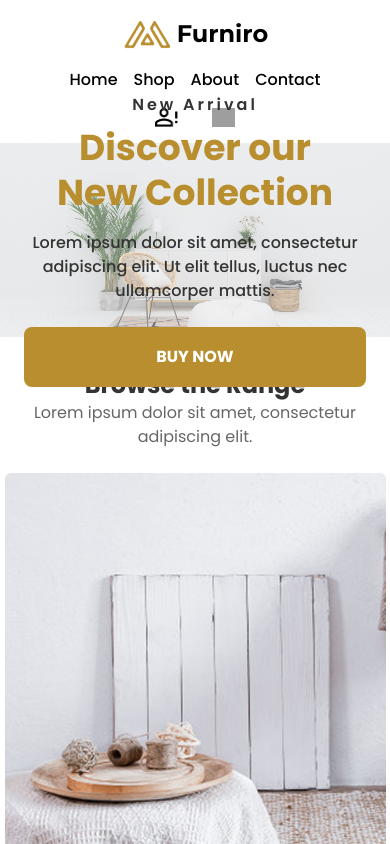
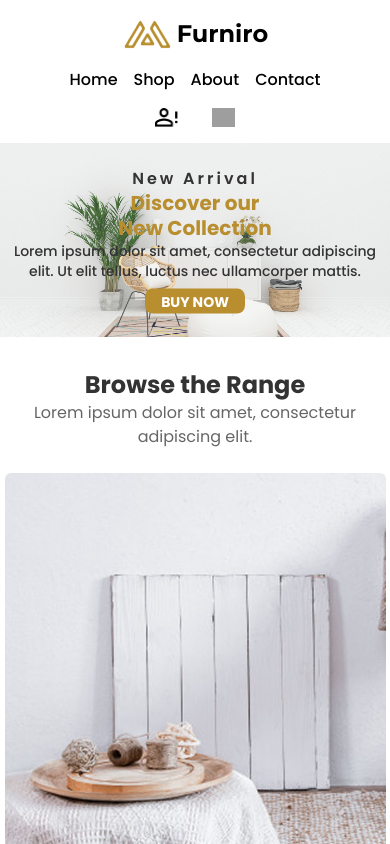
Before and after one commit to thiago-rgomes/desafio3-semana12-tirex, a React (Vite) app: page / in a window 390 px wide. Shown: the top 844 px of the page. Built offline with nearby package versions, Linux system fonts and the light colour scheme; data requests are answered from the project's data file; grey boxes are pictures that could not be loaded.

Commit message:
feat: add responsiveness to ProductPage fix: reponsiveness to homePage and cartPage

```diff
--- a/src/pages/cartPage/CartSection.tsx
+++ b/src/pages/cartPage/CartSection.tsx
@@ -13,7 +13,7 @@ export default function CartSection() {
   return (
     <div className="flex flex-col md:flex-row md:justify-center gap-[30px]">
       <div className="w-full md:w-2/3 bg-white py-6 space-y-[16px] 2xl:max-w-[817px]">
-        <div className="grid grid-cols-5 font-medium h-[55px] bg-[#F9F1E7] px-[20px] mb-[20px] text-center place-items-center">
+        <div className="grid grid-cols-5 font-medium h-[55px] bg-[#F9F1E7] sm:px-[20px] mb-[20px] text-center place-items-center">
           <p>Product</p>
           <p>Price</p>
           <p>Quantity</p>
@@ -21,7 +21,7 @@ export default function CartSection() {
           <p>Remove</p>
         </div>
         {items.map((item) => (
-          <div key={item.id} className="grid grid-cols-5 items-center px-[20px] gap-4 text-center">
+          <div key={item.id} className="grid grid-cols-5 items-center px-1 sm:px-[20px] gap-4 text-center">
             <div className="flex items-center justify-center">
               <img
                 src={item.imageUrl}
@@ -30,9 +30,9 @@ export default function CartSection() {
               />
             </div>
             <p className="text-[#9F9F9F]">Rs. {item.price.toLocaleString()}</p>
-            <div className="flex items-center justify-center border border-[#9F9F9F] rounded-md gap-2 p-2 min-w-[68px] max-w-[106px] ml-5">
+            <div className="flex items-center justify-center max-w-[60px] border border-[#9F9F9F] rounded-md gap-2 p-2 sm:min-w-[68px] sm:max-w-[106px] sm:ml-5">
               <button onClick={() => updateQuantity(item.id, -1)}>-</button>
-              <span className="px-3 font-medium">{item.quantity}</span>
+              <span className="px-1 sm:px-3 font-medium">{item.quantity}</span>
               <button onClick={() => updateQuantity(item.id, 1)}>+</button>
             </div>
             <p>Rs. {(item.price * item.quantity).toLocaleString()}</p>
--- a/src/pages/homePage/Section1/Section1.tsx
+++ b/src/pages/homePage/Section1/Section1.tsx
@@ -11,22 +11,23 @@ const Section1 = () => {
           className="w-full h-auto object-cover"
         />
         {/* Overlay com blur */}
-        <div className="absolute inset-0 bg-gray-200 bg-opacity-45  md:bg-opacity-0"></div>
+        <div className="absolute inset-0 bg-gray-200 bg-opacity-15  md:bg-opacity-0"></div>
       </div>
 
       {/* Div da frente */}
-      <div className="absolute max-h-[716px] top-1/2 left-1/2 transform -translate-x-1/2 -translate-y-1/2 w-full max-w-[500px] h-auto bg-none px-6 py-8 text-center rounded-lg
-      md:bg-opacity-100 md:top-[58%] md:left-[68%] md:px-[30px] md:text-left md:bg-[#FFF3E3]">
-        <p className="font-semibold text-[#333333] pb-2 tracking-[3px]">
+      <div className="absolute w-full text-center top-1/2 left-1/2 transform -translate-x-1/2 -translate-y-1/2  bg-none rounded-lg
+      sm:px-8 sm:max-w-[500px]
+      md:bg-opacity-100 md:h-auto md:top-[58%] md:left-[68%] md:px-[30px] md:py-8 md:text-left md:bg-[#FFF3E3] md:max-h-[716px]">
+        <p className="font-semibold text-[#333333] sm:pb-2 tracking-[3px]">
           New Arrival
         </p>
-        <h1 className="font-bold text-4xl leading-tight text-[#B88E2F] pb-4">
+        <h1 className="font-bold text-xl sm:pb-4 md:text-4xl leading-tight text-[#B88E2F]">
           Discover our <br /> New Collection
         </h1>
-        <p className="w-full font-medium text-base text-[#333333] pb-6">
+        <p className="w-full text-sm px-2 mb-2 font-medium sm:text-base  text-[#333333] sm:pb-6">
           Lorem ipsum dolor sit amet, consectetur adipiscing elit. Ut elit tellus, luctus nec ullamcorper mattis.
         </p>
-        <button className="w-full h-[60px] font-bold text-white bg-[#B88E2F] rounded-lg md:rounded-none md:w-[222px] md:h-[74px] md:mt-4">
+        <button className="w-[100px] h-[25px] text-sm sm:w-[180px] sm:h-[50px] font-bold text-white bg-[#B88E2F] rounded-lg md:rounded-none md:w-[222px] md:h-[74px] md:mt-4">
           BUY NOW
         </button>
       </div>
--- a/src/pages/productPage/ProductPage.tsx
+++ b/src/pages/productPage/ProductPage.tsx
@@ -92,9 +92,9 @@ const ProductPage = () => {
     <div>
       <ProductHighlight title={product.title} />
 
-      <div className="flex justify-center gap-[150px] pt-[30px] pb-[60px]">
+      <div className="flex flex-col justify-center md:flex-row md:justify-center px-6 md:px-0 md:gap-[150px] pt-[30px] pb-[60px]">
         <ProductGallery images={product.images} />
-        <div className="max-w-[506px]">
+        <div className="md:max-w-[506px]">
           <ProductDetails {...product} />
           <ProductOptions
             sizes={product.sizes}
--- a/src/pages/productPage/Section1/ProductGallery.tsx
+++ b/src/pages/productPage/Section1/ProductGallery.tsx
@@ -10,7 +10,7 @@ const ProductGallery: React.FC<ProductGalleryProps> = ({ images }) => {
   const thumbnails = images.filter((img) => img !== selectedImage);
 
   return (
-    <div className="flex gap-4">
+    <div className="flex justify-center gap-4 md:justify-start">
       <div className="flex flex-col gap-[32px]">
         {thumbnails.map((img, index) => (
           <img
--- a/src/pages/productPage/Section2/AdditionalDescription.tsx
+++ b/src/pages/productPage/Section2/AdditionalDescription.tsx
@@ -4,26 +4,32 @@ interface AdditionalDescriptionProps {
   descriptionImages: string[];
 }
 
-const AdditionalDescription = ({additionalTitle, additionalDescription, descriptionImages}: AdditionalDescriptionProps) => {
+const AdditionalDescription = ({ additionalTitle, additionalDescription, descriptionImages }: AdditionalDescriptionProps) => {
   return (
-    <div className="flex flex-col justify-center items-center px-[100px] py-[50px] border-y-2 border-[#D9D9D9] gap-[30px]">
+      <div className="flex flex-col justify-center items-center px-4 md:px-[100px] py-[50px] border-y-2 border-[#D9D9D9] gap-[30px]">
 
-        <div className="flex text-[24px] gap-[130px]"><p className="font-medium">Description</p> <p className="text-[#9F9F9F]">Additional Information</p></div>
+          <div className="flex flex-col md:flex-row text-lg md:text-[24px] gap-4 md:gap-[130px]">
+              <p className="font-medium text-center">Description</p>
+              <p className="text-[#9F9F9F]">Additional Information</p>
+          </div>
 
-        <div className="flex flex-col max-w-[1026px] gap-[30px] text-[#9F9F9F]"> <p>{additionalTitle}</p> <p>{additionalDescription}</p></div>
+          <div className="flex flex-col max-w-[1026px] gap-[30px] text-[#9F9F9F]">
+              <p>{additionalTitle}</p>
+              <p>{additionalDescription}</p>
+          </div>
 
-        <div className="flex gap-[30px]">
+          <div className="flex flex-col justify-center md:flex-row gap-[30px]">
               {descriptionImages.map((img, index) => (
                   <img
-                key = {index}
+                      key={index}
                       src={img}
-                className={"w-[605px] h-[348px]"}  />
+                      className="w-full md:w-[605px] h-auto md:h-[348px] object-cover"
+                  />
               ))}
           </div>
 
+      </div>
+  );
+};
 
-    </div>
-  )
-}
-
-export default AdditionalDescription
+export default AdditionalDescription;
--- a/src/pages/productPage/Section3/RelatedProducts.tsx
+++ b/src/pages/productPage/Section3/RelatedProducts.tsx
@@ -1,18 +1,19 @@
-import ProductList from "../../homePage/Section3/ProductList"
-
+import ProductList from "../../homePage/Section3/ProductList";
 
 const RelatedProducts = () => {
-  return (
-    <div className="flex flex-col items-center w-full px-[100px] py-[55px] gap-[56px]">
+    return (
+        <div className="flex flex-col items-center w-full px-4 md:px-[100px] py-[55px] gap-8 md:gap-[56px]">
 
-        <p className="font-medium text-[36px]">Related Products</p>
+            <p className="font-medium text-2xl md:text-[36px]">Related Products</p>
 
-        <ProductList itemsToShow={4}></ProductList>
+            <ProductList itemsToShow={4} />
 
-        <button className="flex justify-center items-center w-[245px] h-[48px] font-semibold text-[#B88E2F] border border-[#B88E2F]">Show more</button>
+            <button className="flex justify-center items-center w-[245px] h-[48px] font-semibold text-[#B88E2F] border border-[#B88E2F]">
+                Show more
+            </button>
 
-    </div>
-  )
-}
+        </div>
+    );
+};
 
-export default RelatedProducts
+export default RelatedProducts;
--- a/tailwind.config.js
+++ b/tailwind.config.js
@@ -17,7 +17,7 @@ module.exports = {
       },
     },
     screens: {
-
+      'sm': '520px',
       'md': '1142px'
 
     },
```
Lines whose indentation alone changed are shown as unchanged.
